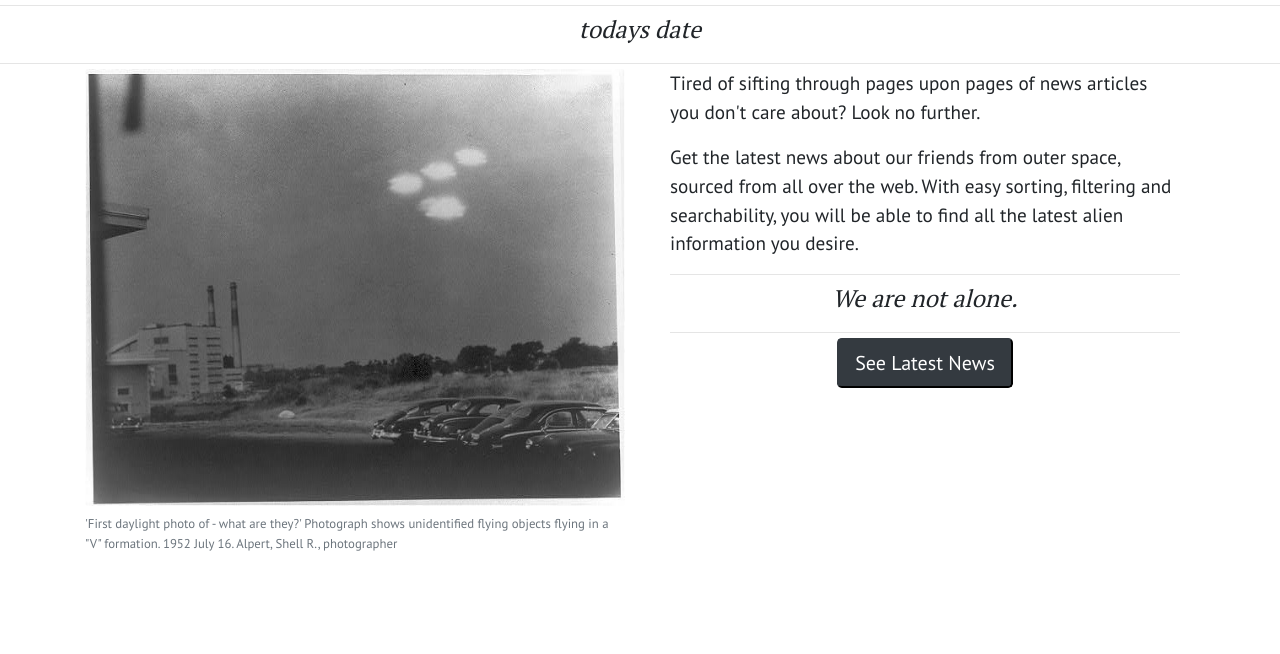
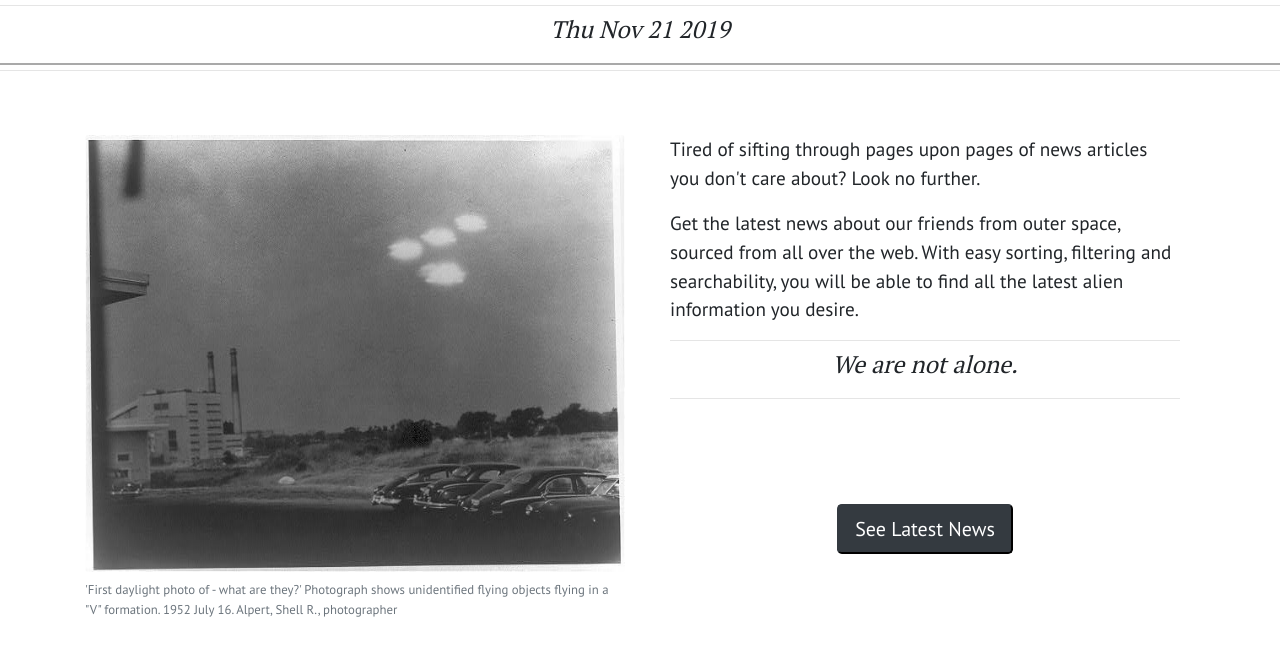
Before and after one commit to CassandraGoose/non-earthling-news, a plain HTML site: page index.html in a window 1280 px wide. Shown: the part 233-887 px from the top of the page. Before the commit the page ends 802 px from the top, so only its background shows below. Drawn offline with nearby package versions, Linux system fonts and the light colour scheme; a web font is replaced by a local one.

Commit message:
update first page

```diff
--- a/custom.css
+++ b/custom.css
@@ -6,6 +6,10 @@
 hr {
   margin-top: 5px;
   margin-bottom: 5px;
+}
+
+.custom-main {
+  margin-top: 5%;
 }
 
 .custom-heading {
@@ -50,7 +54,22 @@ hr {
   margin-top: 5%;
 }
 
+.thicc-hr-title {
+  border: none;
+  height: 2px;
+  color: black;
+  background-color: darkgrey;
+  margin-bottom: 0;
+}
+
 .lil-hr {
   margin-top: 5px;
   margin-bottom: 3%;
 }
+
+.custom-button-container {
+  height: 50%;
+  display: flex;
+  justify-content: center;
+  align-items: center;
+}
--- a/index.html
+++ b/index.html
@@ -5,16 +5,16 @@
     <link rel="stylesheet" href="./custom.css">
   </head>
   <body>
-    <main>
     <header class="container">
       <h1 class="custom-heading align-text-center">NON-EARTHLING NEWS</h1>
     </header>
     <hr/>
     <div class="container">
-        <p class="custom-accent align-text-center">todays date</p>
+      <p class="custom-accent align-text-center" id="todays-date"></p>
     </div>
+    <hr class="thicc-hr-title"/>
     <hr/>
-      <section class="container">
+    <main class="container custom-main">
       <div class="row">
         <div class="col-sm">
           <figure class="figure">
@@ -29,14 +29,13 @@
             <hr/>
               <p class="custom-accent align-text-center">We are not alone.</p>
             <hr/>
-              <div class="align-text-center">
+            <div class="align-text-center custom-button-container">
               <a href="./main.html"><button type="button" class="btn-dark btn-lg">See Latest News</button></a>
             </div>
           </div>
         </div>
       </div>
-      </section>
-
     </main>
+    <script type="text/javascript" src="index.js"></script>
   </body>
 </html>
--- /dev/null
+++ b/index.js
@@ -0,0 +1,7 @@
+const dateP = document.querySelector('#todays-date');
+dateP.textContent = formatDate(new Date())
+
+function formatDate(date) {
+  const dateObj = new Date(date);
+  return dateObj.toDateString();
+}
```
Lines whose indentation alone changed are shown as unchanged.
